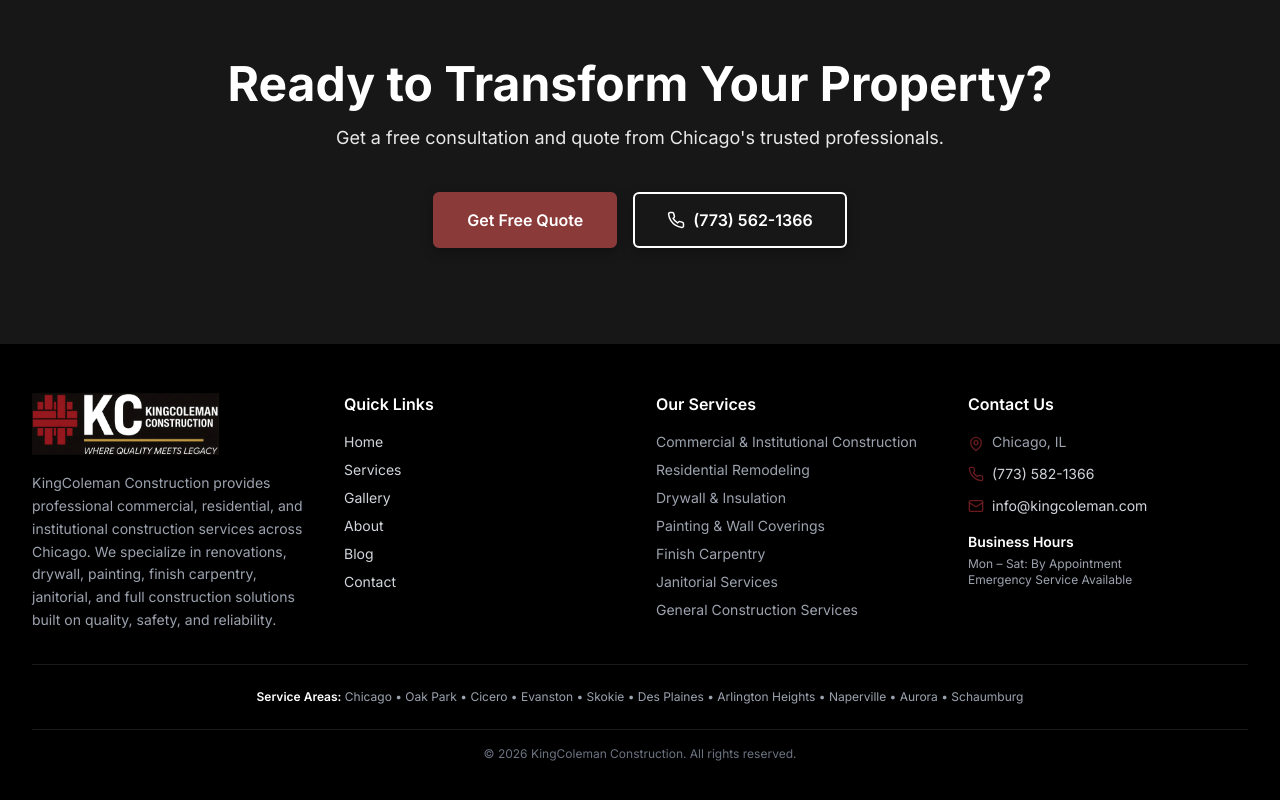
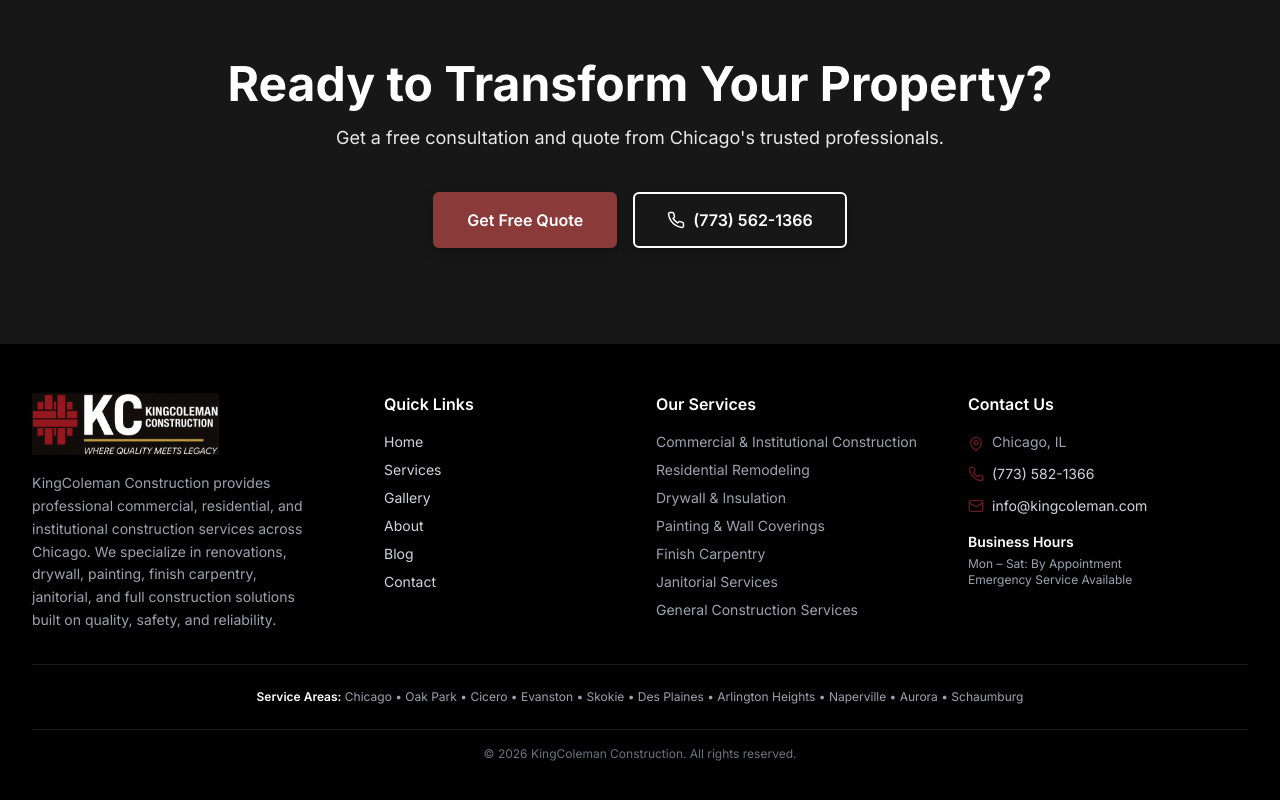
Before and after one commit to harleensinghmalhotra/kc-construction-site, a React (Vite) app: page / in a window 1280 px wide. Shown: the part 4445-5245 px from the top of the page. Built offline with nearby package versions, Linux system fonts and the light colour scheme.

Commit message:
Update Footer.tsx

```diff
--- a/src/components/Footer.tsx
+++ b/src/components/Footer.tsx
@@ -33,7 +33,7 @@ export default function Footer() {
           </div>
 
           {/* QUICK LINKS */}
-          <div>
+          <div className="lg:pl-10">
             <h4 className="text-white font-semibold mb-4">Quick Links</h4>
             <ul className="space-y-2 text-sm">
               <li><a href="/" className="hover:text-[#681a1e] transition-colors">Home</a></li>
@@ -45,7 +45,7 @@ export default function Footer() {
             </ul>
           </div>
 
-          {/* SERVICES — ORDER MATCHES SERVICES PAGE */}
+          {/* SERVICES */}
           <div>
             <h4 className="text-white font-semibold mb-4">Our Services</h4>
             <ul className="space-y-2 text-sm text-gray-400">
@@ -74,7 +74,6 @@ export default function Footer() {
                 Janitorial Services
               </a></li>
 
-              {/* GENERAL ALWAYS LAST */}
               <li><a href="/services#general" className="hover:text-[#681a1e] transition-colors">
                 General Construction Services
               </a></li>
```
